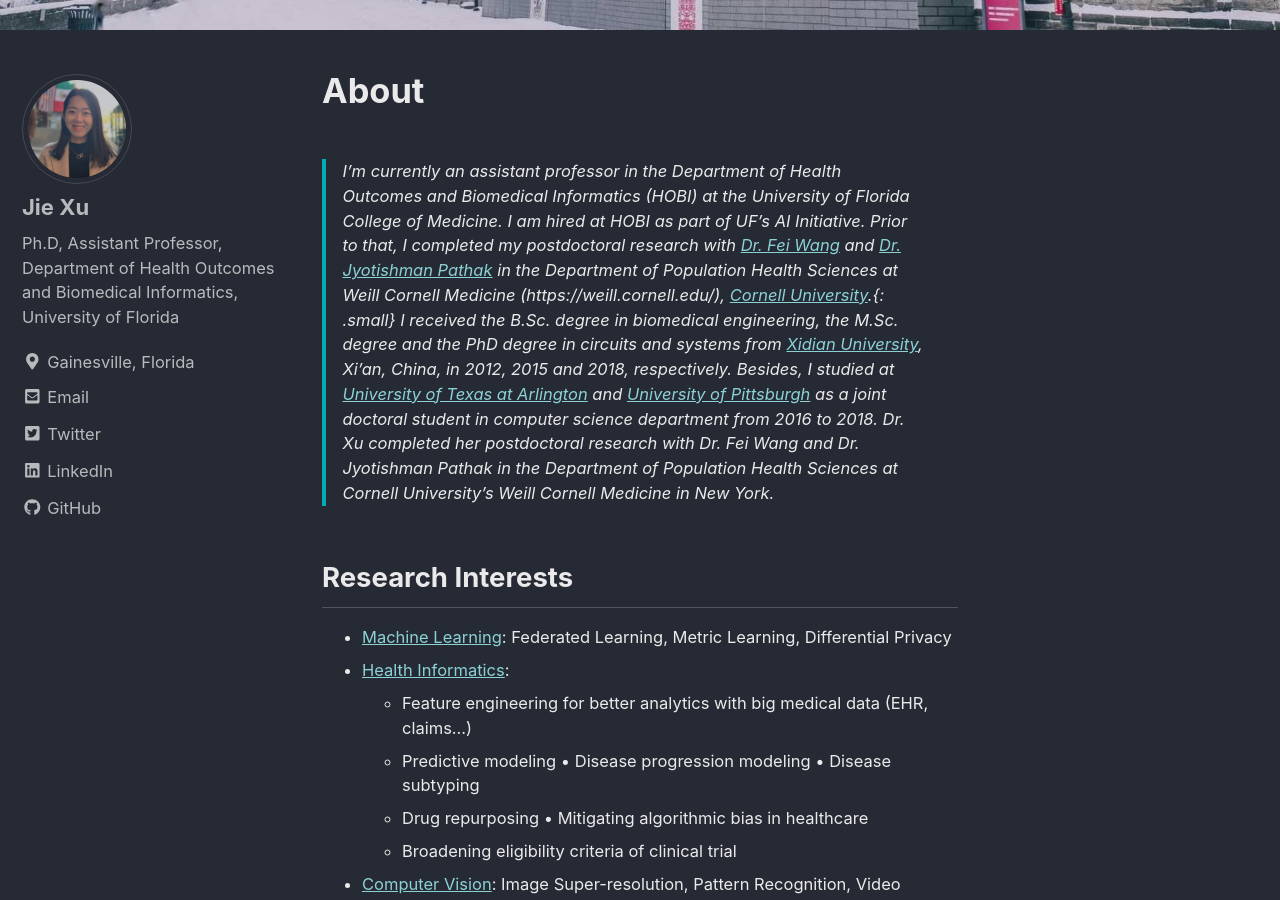
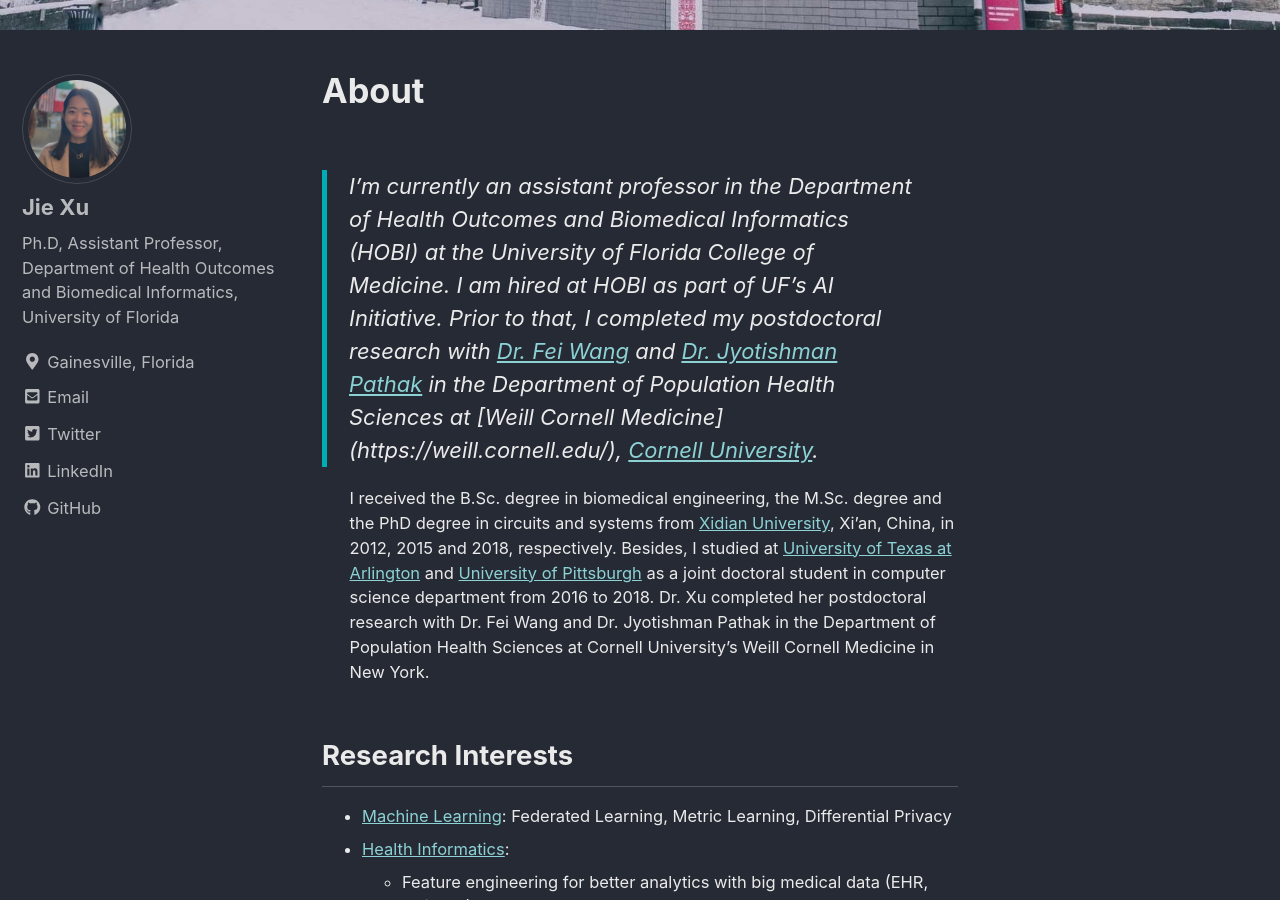
Before and after one commit to jxu1015/jxu1015.github.io, a Jekyll site: the page built from _pages/about.md, in a window 1280 px wide and 900 px high, scrolled down 482 px. Built offline with Jekyll 4.4.1, drawn with Linux system fonts in a browser that asks for light colours; nearby versions of some CDN libraries; a script that is not in the unit is left out; some of the changed lines change nothing that is shown.

Commit message:
Update about.md

```diff
--- a/_pages/about.md
+++ b/_pages/about.md
@@ -5,8 +5,9 @@
   image: "/images/xian_snow2.jpeg"
 ---
 
-> I’m currently an assistant professor in the Department of Health Outcomes and Biomedical Informatics (HOBI) at the University of Florida College of Medicine. I am hired at HOBI as part of UF’s AI Initiative. Prior to that, I completed my postdoctoral research with [Dr. Fei Wang](https://wcm-wanglab.github.io/index.html) and [Dr. Jyotishman Pathak](https://vivo.weill.cornell.edu/display/cwid-jyp2001) in the Department of Population Health Sciences at Weill Cornell Medicine (https://weill.cornell.edu/), [Cornell University](https://www.cornell.edu/).{: .small}
-I received the B.Sc. degree in biomedical engineering, the M.Sc. degree and the PhD degree in circuits and systems from [Xidian University](https://en.xidian.edu.cn/), Xi’an, China, in 2012, 2015 and 2018, respectively. Besides, I studied at [University of Texas at Arlington](https://www.uta.edu/) and [University of Pittsburgh](https://www.pitt.edu/) as a joint doctoral student in computer science department from 2016 to 2018. Dr. Xu completed her postdoctoral research with Dr. Fei Wang and Dr. Jyotishman Pathak in the Department of Population Health Sciences at Cornell University’s Weill Cornell Medicine in New York.
+> I’m currently an assistant professor in the Department of Health Outcomes and Biomedical Informatics (HOBI) at the University of Florida College of Medicine. I am hired at HOBI as part of UF’s AI Initiative. Prior to that, I completed my postdoctoral research with [Dr. Fei Wang](https://wcm-wanglab.github.io/index.html) and [Dr. Jyotishman Pathak](https://vivo.weill.cornell.edu/display/cwid-jyp2001) in the Department of Population Health Sciences at [Weill Cornell Medicine] (https://weill.cornell.edu/), [Cornell University](https://www.cornell.edu/).
+
+ I received the B.Sc. degree in biomedical engineering, the M.Sc. degree and the PhD degree in circuits and systems from [Xidian University](https://en.xidian.edu.cn/), Xi’an, China, in 2012, 2015 and 2018, respectively. Besides, I studied at [University of Texas at Arlington](https://www.uta.edu/) and [University of Pittsburgh](https://www.pitt.edu/) as a joint doctoral student in computer science department from 2016 to 2018. Dr. Xu completed her postdoctoral research with Dr. Fei Wang and Dr. Jyotishman Pathak in the Department of Population Health Sciences at Cornell University’s Weill Cornell Medicine in New York.
 {: .small}
 
 ## Research Interests
```
